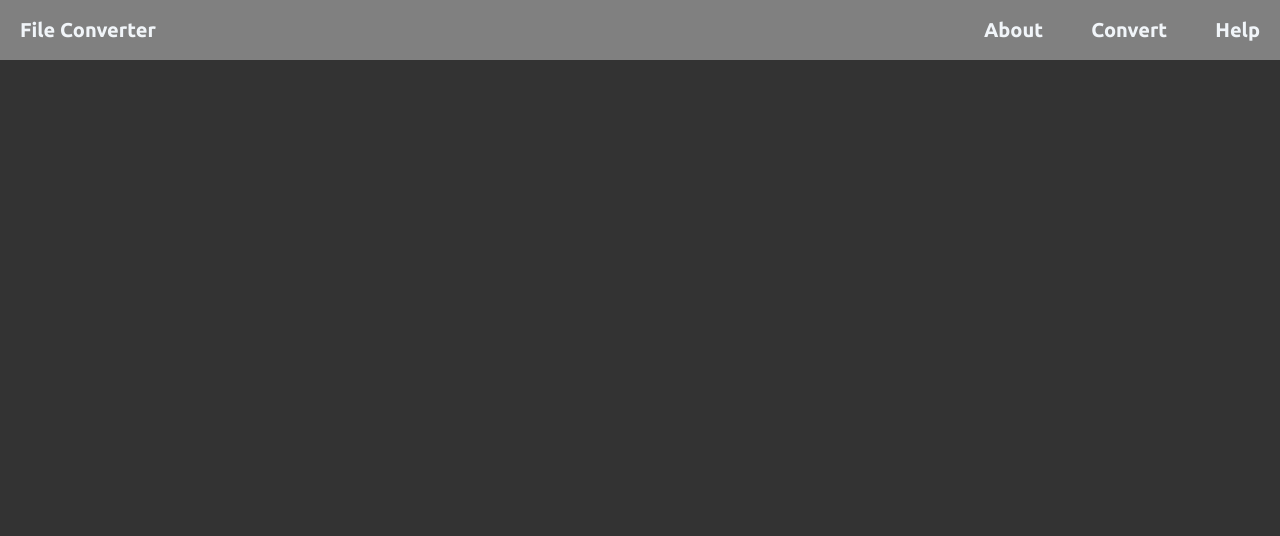
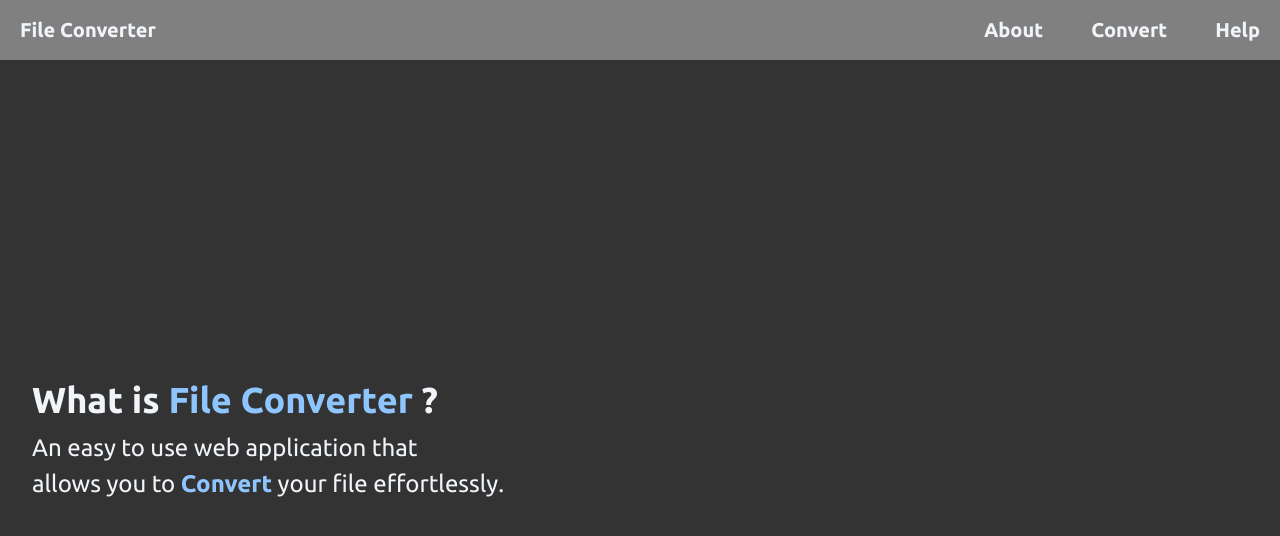
Before and after one commit to Carmeloanthony1/File-Converter, a React (Vite) app in the folder client/: page /about in a window 1280 px wide. Shown: the top 536 px of the page. Built offline with nearby package versions, Linux system fonts and the light colour scheme.

Commit message:
Menambahkan motion text pada page about

```diff
--- a/client/package.json
+++ b/client/package.json
@@ -11,6 +11,7 @@
   },
   "dependencies": {
     "axios": "^1.19.0",
+    "framer-motion": "^13.0.0",
     "react": "^19.2.8",
     "react-dom": "^19.2.8",
     "react-router-dom": "^7.18.2"
--- a/client/src/About.jsx
+++ b/client/src/About.jsx
@@ -1,8 +1,21 @@
 import { Link } from "react-router-dom";
+import { useState, useEffect } from "react";
+import { motion, AnimatePresence } from "framer-motion";
+
+const words = ["Change", "Manage", "Convert"];
 
 export default function About() {
+    const [index, setIndex] = useState(0);
+
+    useEffect(() => {
+        const timer = setInterval(() => {
+            setIndex((prevIndex) => (prevIndex + 1) % words.length);
+        }, 2000);
+
+        return () => clearInterval(timer);
+    }, []);
     return (
-        <div className="min-h-screen bg-[#333] text-slate-100 flex flex-col items-center">
+        <div className="min-h-screen bg-[#333] text-slate-100 flex flex-col">
             <nav className="w-full bg-[#808080] h-15 flex items-center p-5 justify-between">
                 <h1 className="text-xl font-bold">File Converter</h1>
                 <div className="flex items-center gap-12 font-bold">
@@ -11,6 +24,22 @@ export default function About() {
                     <Link to = "/help" className="text-xl font-bold">Help</Link>
                 </div>
             </nav>
+            <main className="w-full max-w-5xl px-8 my-auto flex-1 py-12 flex flex-col text-left justify-center">
+                <h1 className="text-4xl mt-6 mb-3 font-bold">What is <span className="text-blue-300">File Converter</span> ?</h1>
+                <span className="text-2xl">An easy to use web application that</span>
+                <span className="text-2xl ">allows you to<span> </span>
+                    <span className="inline-flex h-[40px] overflow-hidden justify-start items-center">
+                        <AnimatePresence mode = "wait">
+                            <motion.span
+                                key={words[index]} initial={{ y: 30, opacity: 0}} animate={{ y: 0, opacity: 1}}
+                                exit = {{y : -30, opacity: 0}} transition= {{duration: 0.35, ease: "backOut" }}
+                                className = "font-bold text-blue-300 inline-block"> {words[index]}
+                            </motion.span>
+                        </AnimatePresence>
+                    </span>
+                <span className="text-2xl"> your file effortlessly.</span>
+                </span>
+            </main>
         </div>
     );
 }
```
Also changed, not shown: 1 other file (tests, documents, lock files or other folders).
